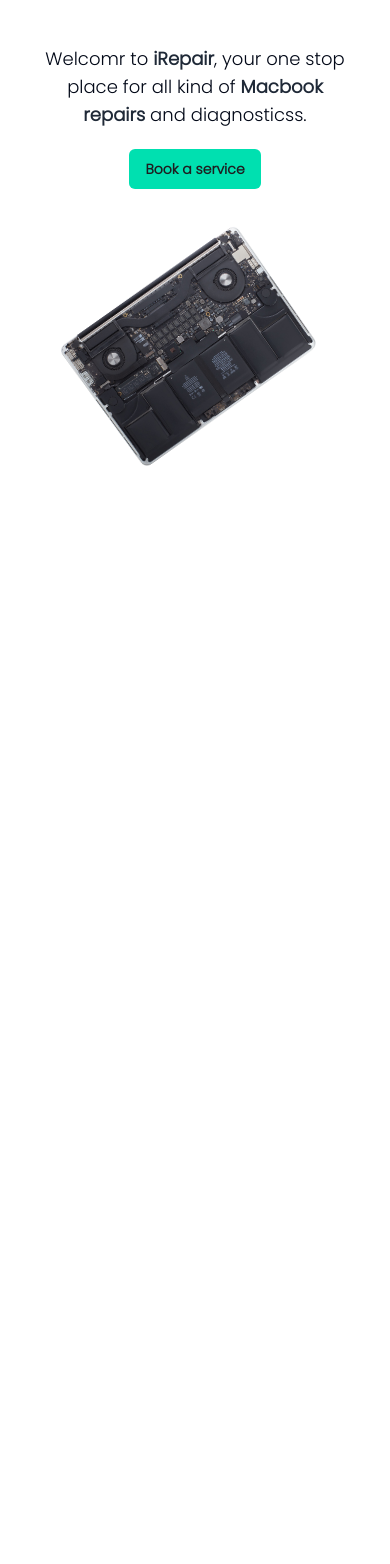
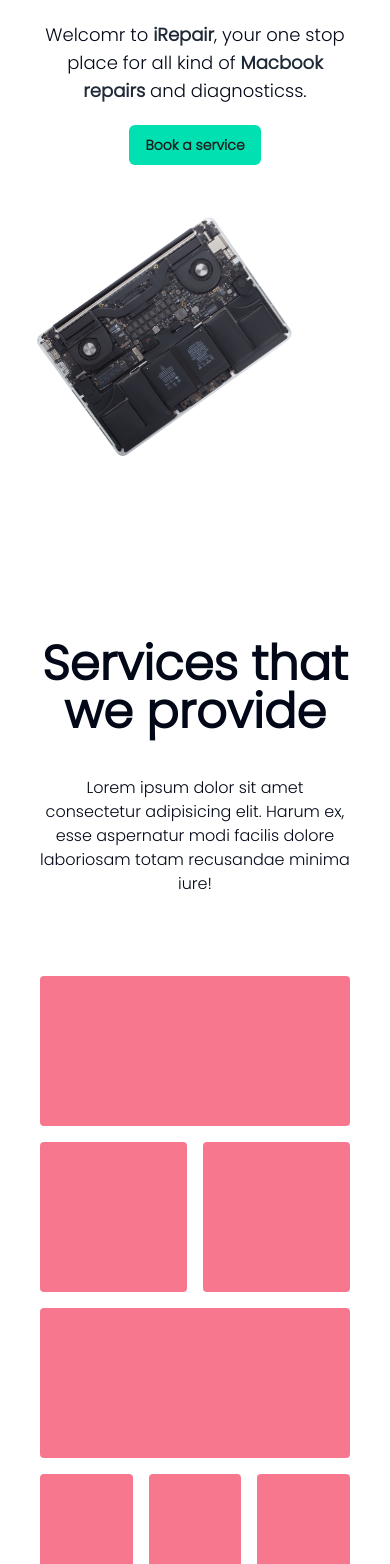
Before and after one commit to tofail-ahmed/framer-motion-landing-page, a React (Vite) app: page / in a window 390 px wide. Shown: the part 324-1888 px from the top of the page. Before the commit the page ends 884 px from the top, so only its background shows below. Built offline with nearby package versions, Linux system fonts and the light colour scheme.

Commit message:
useScrollGrow hook added

```diff
--- a/package.json
+++ b/package.json
@@ -13,6 +13,7 @@
     "@radix-ui/react-slot": "^1.0.2",
     "class-variance-authority": "^0.7.0",
     "clsx": "^2.1.0",
+    "framer-motion": "^11.0.3",
     "localforage": "^1.10.0",
     "lucide-react": "^0.314.0",
     "match-sorter": "^6.3.3",
--- /dev/null
+++ b/src/components/homeUi/BatteryReplacement.tsx
@@ -0,0 +1,23 @@
+import useScrollGrow from "@/hooks/useScrollGrow";
+import { motion } from "framer-motion";
+import React, { useRef } from "react";
+
+const BatteryReplacement = () => {
+      const {componentRef,style}=useScrollGrow()
+//   const componentRef = useRef<HTMLDivElement>(null);
+//   const { scrollYProgress } = useScroll({
+//     target: componentRef,
+//     offset: ["0 1", "1.2 1"],
+//   });
+// //   const scaleValues=useTransform(scrollYProgress,[0,1],[0.5,1])
+//   const opacityValues=useTransform(scrollYProgress,[0,1],[0.5,1])
+  return (
+    <motion.div
+      style={style}
+      ref={componentRef}
+      className="bg-rose-500/70 h-[150px] lg:h-[415px] rounded-sm col-span-12"
+    ></motion.div>
+  );
+};
+
+export default BatteryReplacement;
--- a/src/components/ui/Navbar.tsx
+++ b/src/components/ui/Navbar.tsx
@@ -1,10 +1,24 @@
 import React from "react";
 import { NavLink } from "react-router-dom";
 import { Button } from "./button";
-
+import { motion } from "framer-motion";
 const Navbar = () => {
+  const navbar = {
+    initial: {
+      y: -50,
+      opacity: 0,
+    },
+    animate: {
+      y: 0,
+      opacity: 1,
+      transition: {
+        delay: 1,
+        duration: 0.5,
+      },
+    },
+  };
   return (
-    <div className=" h-16">
+    <motion.div variants={navbar} initial="initial" animate="animate" className=" fixed w-full bg-white h-16 z-[999]">
       <nav className="w-full max-w-[1230px] mx-auto  flex justify-between px-10 h-full items-center">
         <span className="text-3xl text-green-900">iRepair</span>
         <ul className="space-x-5">
@@ -15,7 +29,7 @@
           </Button>
         </ul>
       </nav>
-    </div>
+    </motion.div>
   );
 };
 
--- /dev/null
+++ b/src/hooks/useScrollGrow.tsx
@@ -0,0 +1,19 @@
+import { useScroll, useTransform } from "framer-motion";
+import React, { useRef } from "react";
+
+const useScrollGrow = () => {
+  const componentRef = useRef<HTMLDivElement>(null);
+  const { scrollYProgress } = useScroll({
+    target: componentRef,
+    offset: ["0 1", "1 1"],
+  });
+  const scaleValues = useTransform(scrollYProgress, [0, 1], [0.5, 1]);
+  const opacityValues = useTransform(scrollYProgress, [0, 1], [0.5, 1]);
+  const style = {
+    scale: scaleValues,
+    opacity: opacityValues,
+  };
+  return { componentRef, style };
+};
+
+export default useScrollGrow;
--- /dev/null
+++ b/src/pages/home/ChipsetReplacement.tsx
@@ -0,0 +1,17 @@
+import useScrollGrow from "@/hooks/useScrollGrow";
+import { motion } from "framer-motion";
+import React from "react";
+
+const ChipsetReplacement = () => {
+      const {componentRef,style}=useScrollGrow()
+
+  return (
+    <motion.div
+      style={style}
+      ref={componentRef}
+      className="bg-rose-500/70 h-[150px] lg:h-[415px] rounded-sm col-span-6 lg:col-span-5"
+    ></motion.div>
+  );
+};
+
+export default ChipsetReplacement;
--- /dev/null
+++ b/src/pages/home/DataRecovery.tsx
@@ -0,0 +1,23 @@
+import useScrollGrow from "@/hooks/useScrollGrow";
+import { motion } from "framer-motion";
+
+
+const DataRecovery = () => {
+      const {componentRef,style}=useScrollGrow()
+//   const componentRef = useRef<HTMLDivElement>(null);
+//   const { scrollYProgress } = useScroll({
+//     target: componentRef,
+//     offset: ["0 1", "1.2 1"],
+//   });
+// //   const scaleValues=useTransform(scrollYProgress,[0,1],[0.5,1])
+//   const opacityValues=useTransform(scrollYProgress,[0,1],[0.5,1])
+  return (
+    <motion.div
+      style={style}
+      ref={componentRef}
+      className="bg-rose-500/70 h-[150px] lg:h-[415px] rounded-sm col-span-6 lg:col-span-7"
+    ></motion.div>
+  );
+};
+
+export default DataRecovery;
--- a/src/pages/home/HeroSection.tsx
+++ b/src/pages/home/HeroSection.tsx
@@ -2,26 +2,105 @@
 import { Button } from "@/components/ui/button";
 import React from "react";
 import macbook from '@/assets/macbook-exposed.png'
+import { motion } from "framer-motion";
 
 const HeroSection = () => {
+  const parent = {
+    initial: {
+      opacity: 0,
+      x: -400,
+    },
+    animate: {
+      opacity: 1,
+      x: 0,
+      transition: {
+        duration: 0.5,
+        staggerChildren: 0.5,
+        delayChildren: 1,
+      },
+    },
+  };
+  const laptop = {
+    initial: {
+      y: 0,
+      rotate: 0,
+      scale: 4,
+    },
+    animate: {
+      y: 30,
+rotate:-35,
+scale:1,
+      transition: {
+        scale:{
+          duration:1
+        },
+        y: {
+          duration: 3,
+          repeat: Infinity,
+          repeatType: "reverse",
+          ease: "linear",
+        },
+      },
+    },
+  };
+  //  const baby={
+  //  initial:{
+  //     opacity:0,
+  //     x:-400
+  //   },
+  //   animate:{
+  //     opacity:1,
+  //     x:0,
+  //     transition:{
+  //       duration:0.5,
+
+  //     }
+  //   }
+  // }
   return (
-    <Container className="grid grid-col-1 lg:grid-cols-2  h-[calc(100vh-64px)] place-content-center mt-10">
-      <div className=" text-center lg:text-left mb-10 lg:mb-1">
-        <h1 className=" text-5xl lg:text-8xl font-bold  ">
+  <div  className="overflow-hidden">
+      <Container className="grid grid-col-1 lg:grid-cols-2  h-screen pt-24 lg:pt-16 place-content-center mt-10">
+      <motion.div
+        variants={parent}
+        initial="initial"
+        animate="animate"
+        className=" text-center lg:text-left mb-10 lg:mb-1"
+      >
+        <motion.h1
+          variants={parent}
+          className=" text-5xl lg:text-8xl font-bold  "
+        >
           <span className="text-gray-500">Don't worry,</span>
           <br />
           <span>We'll fix it.</span>
-        </h1>
-        <p className="text-gray mt-10 mb-5 max-w-[50ch] text-lg">
-          Welcomr to <span className="text-gray-800 font-bold">iRepair</span>, your one stop place for all kind of <span className="text-gray-800 font-bold">Macbook
-          repairs</span> and diagnosticss.
-        </p>
-        <Button>Book a service</Button>
-      </div>
-      <div className="mt-10 lg:mt-2  w-3/4 lg:w-full mx-auto">
-            <img className=" -rotate-[35deg] h-[95%] object-contain"  src={macbook} alt="" />
-      </div>
+        </motion.h1>
+        <motion.p
+          variants={parent}
+          className="text-gray mt-10 mb-5 max-w-[50ch] text-lg"
+        >
+          Welcomr to <span className="text-gray-800 font-bold">iRepair</span>,
+          your one stop place for all kind of{" "}
+          <span className="text-gray-800 font-bold">Macbook repairs</span> and
+          diagnosticss.
+        </motion.p>
+        <motion.div variants={parent}>
+          <Button>Book a service</Button>
+        </motion.div>
+      </motion.div>
+      <motion.div
+        variants={laptop}
+        initial="initial"
+        animate="animate"
+        className="   mt-10 lg:mt-2 pb-20 w-3/4 lg:w-full mx-auto"
+      >
+        <img
+          className=" h-[95%] object-contain"
+          src={macbook}
+          alt=""
+        />
+      </motion.div>
     </Container>
+  </div>
   );
 };
 
--- /dev/null
+++ b/src/pages/home/ServicesSection.tsx
@@ -0,0 +1,36 @@
+import Container from '@/components/Container'
+import BatteryReplacement from '@/components/homeUi/BatteryReplacement'
+import useScrollGrow from '@/hooks/useScrollGrow'
+import React from 'react'
+import {motion} from "framer-motion"
+import ChipsetReplacement from './ChipsetReplacement'
+import DataRecovery from './DataRecovery'
+import StorageReplacement from './StorageReplacement'
+
+const ServicesSection = () => {
+      const {componentRef,style}=useScrollGrow()
+
+  return (
+    <Container>
+      <div className='text-center my-20'>
+            <h1 className='text-5xl font-bold'>Services that we provide</h1>
+            <p className='mt-10 mb-20 max-w-[80ch] mx-auto'>Lorem ipsum dolor sit amet consectetur adipisicing elit. Harum ex, esse aspernatur modi facilis dolore laboriosam totam recusandae minima iure!</p>
+      </div>
+      <div className='grid grid-cols-12 gap-4'>
+            <BatteryReplacement></BatteryReplacement>
+           <ChipsetReplacement/>
+            <DataRecovery></DataRecovery>
+            <StorageReplacement/>
+            <motion.div style={style}
+      ref={componentRef} className='bg-rose-500/70 h-[150px] lg:h-[415px] rounded-sm col-span-4'></motion.div>
+            <motion.div style={style}
+      ref={componentRef} className='bg-rose-500/70 h-[150px] lg:h-[415px] rounded-sm col-span-4'></motion.div>
+            <motion.div style={style}
+      ref={componentRef} className='bg-rose-500/70 h-[150px] lg:h-[415px] rounded-sm col-span-4'></motion.div>
+
+      </div>
+    </Container>
+  )
+}
+
+export default ServicesSection
--- /dev/null
+++ b/src/pages/home/StorageReplacement.tsx
@@ -0,0 +1,19 @@
+
+
+import useScrollGrow from "@/hooks/useScrollGrow";
+import { motion } from "framer-motion";
+
+
+const StorageReplacement = () => {
+      const {componentRef,style}=useScrollGrow()
+
+  return (
+    <motion.div
+      style={style}
+      ref={componentRef}
+      className="bg-rose-500/70 h-[150px] lg:h-[415px] rounded-sm col-span-12"
+    ></motion.div>
+  );
+};
+
+export default StorageReplacement;
--- a/src/pages/home/index.tsx
+++ b/src/pages/home/index.tsx
@@ -1,12 +1,13 @@
 import React from 'react'
 import HeroSection from './HeroSection'
+import ServicesSection from './ServicesSection'
 // import AboutSection from './AboutSection'
 
 const Home = () => {
   return (
     <div>
       <HeroSection></HeroSection>
-      {/* <AboutSection></AboutSection> */}
+      <ServicesSection></ServicesSection>
     </div>
   )
 }
```
Also changed, not shown: 1 other file (tests, documents, lock files or other folders).
